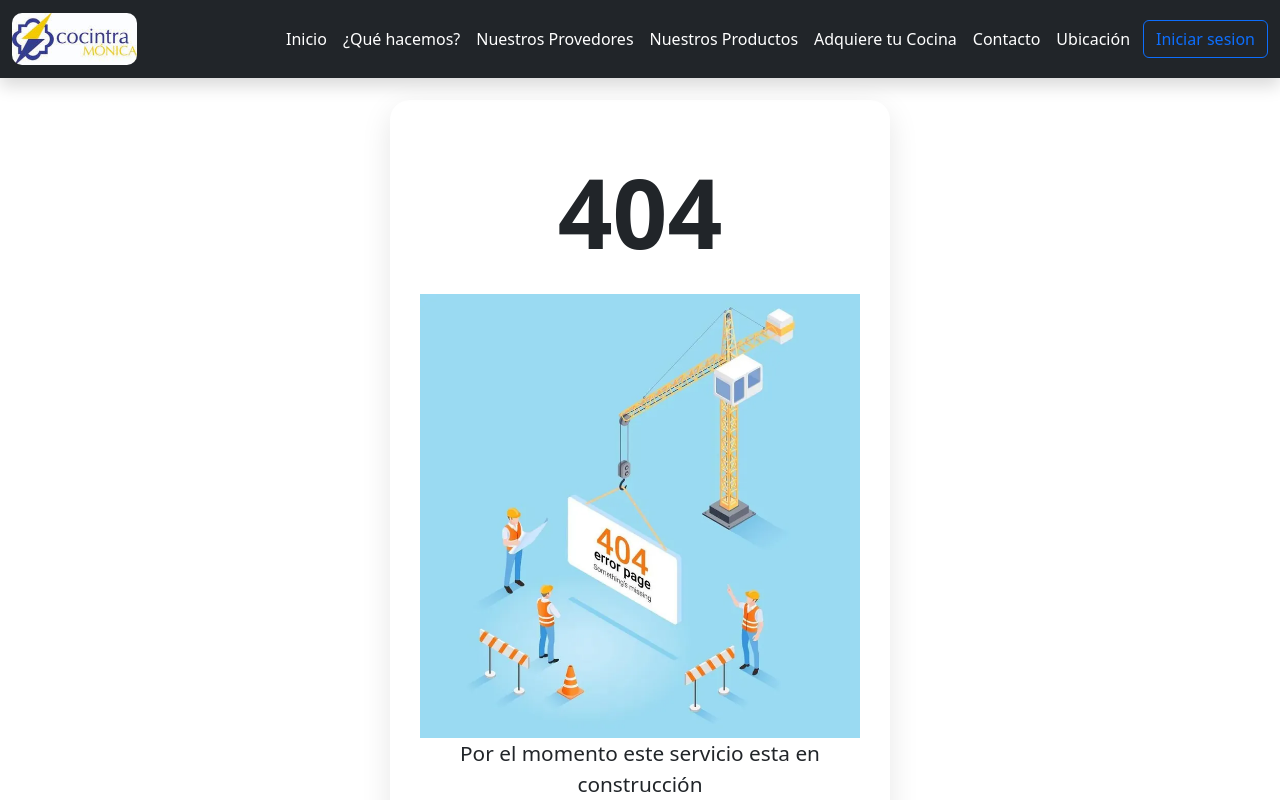
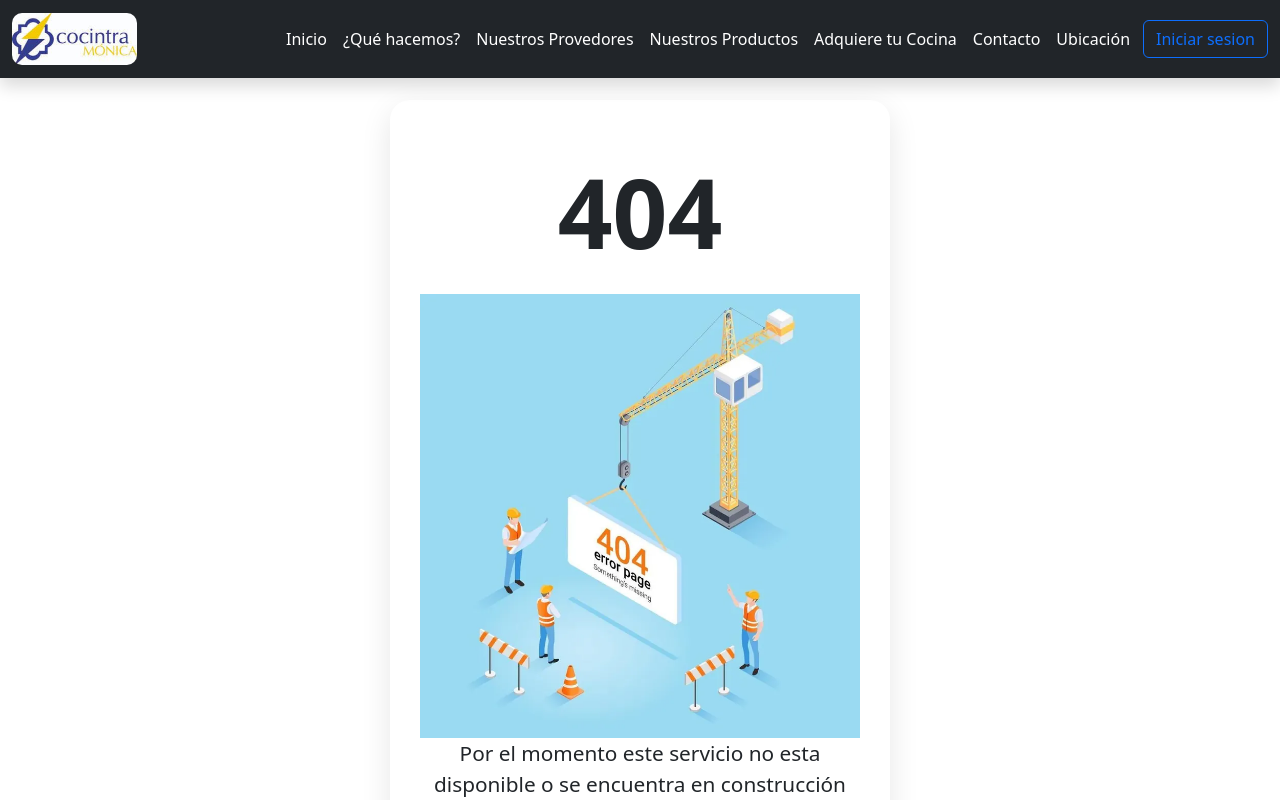
Before and after one commit to Kriling-jarid75/cocinas-integrales-monica_Nuevo, an Angular app: page /paginaEnConstruccion in a window 1280 px wide. Shown: the top 800 px of the page. Built offline with nearby package versions, Linux system fonts and the light colour scheme.

Commit message:
Se sube nueva funcionalidad del lado del front en el componente de pagina no encontrada

```diff
--- a/src/app/pagina-no-encontrada-2/pagina-no-encontrada-2.component.html
+++ b/src/app/pagina-no-encontrada-2/pagina-no-encontrada-2.component.html
@@ -2,7 +2,7 @@
   <div style="text-align: center">
     <div class="error-code">404</div>
     <img src="icons/buildPage.png" alt="" width="100%">
-    <div class="error-message">Por el momento este servicio esta en construcción</div>
+    <div class="error-message">Por el momento este servicio no esta disponible o se encuentra en construcción</div>
     <!--   <a href="/" class="home-btn"
     ><i class="fas fa-home"></i> Voltar para a página inicial do app My Note</a
   > -->
```
